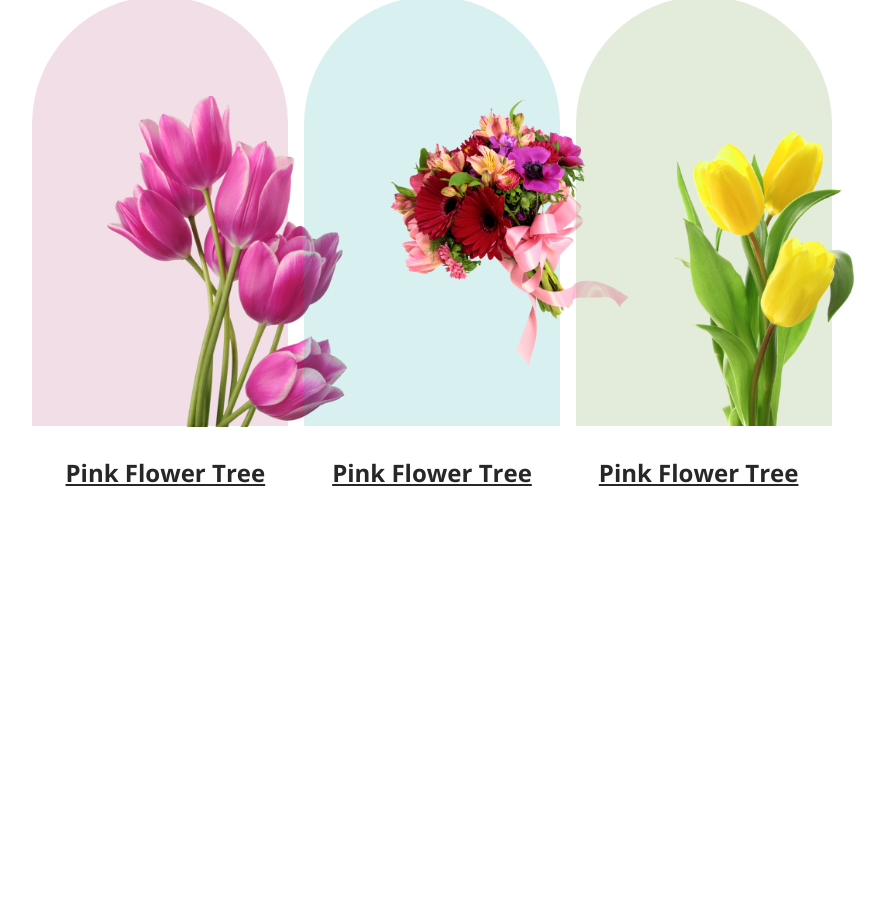
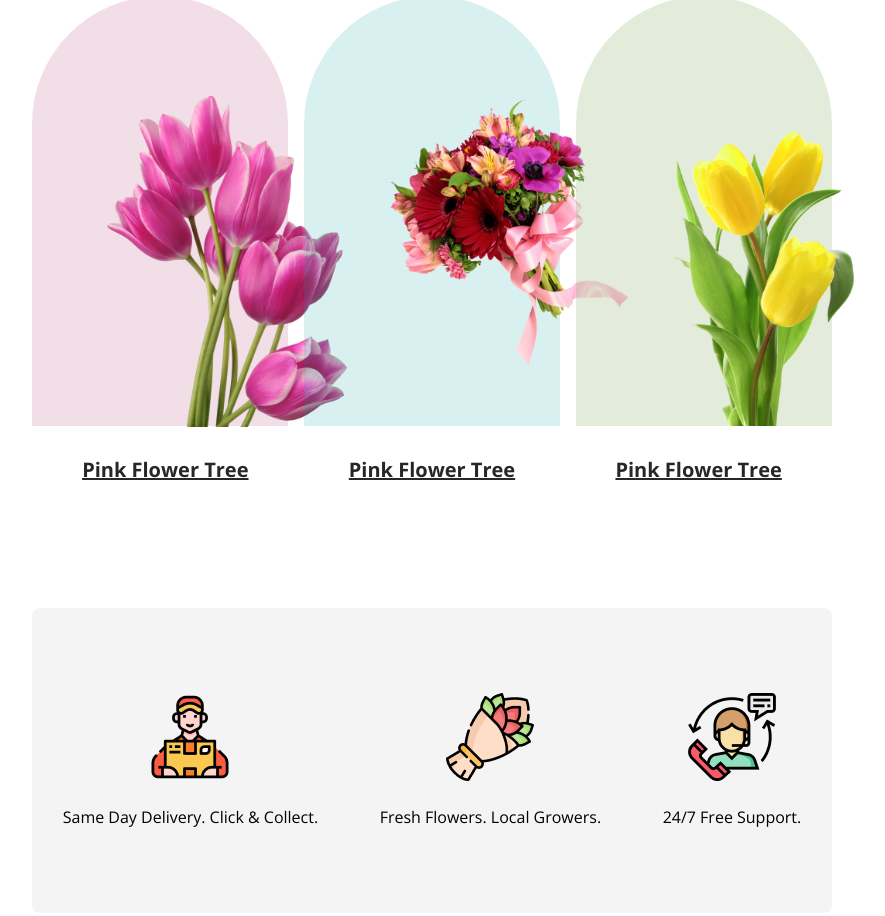
Before and after one commit to NikhilSarker/Flower-Shop, a plain HTML site: page index.html in a window 1280 px wide. Shown: the part 1202-2118 px from the top of the page, without its empty margins (208-1093 px from the left). Before the commit the page ends 1691 px from the top, so only its background shows below. Drawn offline with nearby package versions, Linux system fonts and the light colour scheme.

Commit message:
Support part added

```diff
--- a/css/style.css
+++ b/css/style.css
@@ -123,10 +123,27 @@ body{
   text-align: center;
   color: #272727;
   text-align: center;
-  font-size: 24px;
+  font-size: 20px;
   font-weight: 700;
   text-decoration-line: underline;
   padding-top: 30px;
 
 }
 /* FEATURED PART END */
+/* SUPPORT PART START */
+.support_container{
+  margin: 125px 240px;
+  border-radius: 8px;
+  background: rgba(39, 39, 39, 0.05);
+  display: flex;
+  align-items: center;
+  justify-content: space-around;
+}
+.support_container_item{
+  text-align: center;
+  padding: 85px 0px;
+}
+.support_container_item_text{
+  padding-top: 20px;
+}
+/* SUPPORT PART END */
--- a/index.html
+++ b/index.html
@@ -75,6 +75,23 @@
           </div>
         </div>
       </section>
+      <section>
+        <div class="support_container">
+          <div class="support_container_item">
+            <img src="./flower asset/Group57.png" alt=" Support icon">
+            <p class="support_container_item_text">Same Day Delivery. Click & Collect.</p>
+          </div>
+          <div class="support_container_item">
+            <img src="./flower asset/Group58.png" alt=" Support icon">
+            <p class="support_container_item_text">Fresh Flowers. Local Growers.</p>
+          </div>
+          <div class="support_container_item">
+            <img src="./flower asset/Group59.png" alt=" Support icon">
+            <p class="support_container_item_text">24/7 Free Support.</p>
+          </div>
+
+        </div>
+      </section>
     </main>
     <footer></footer>
   </body>
```
